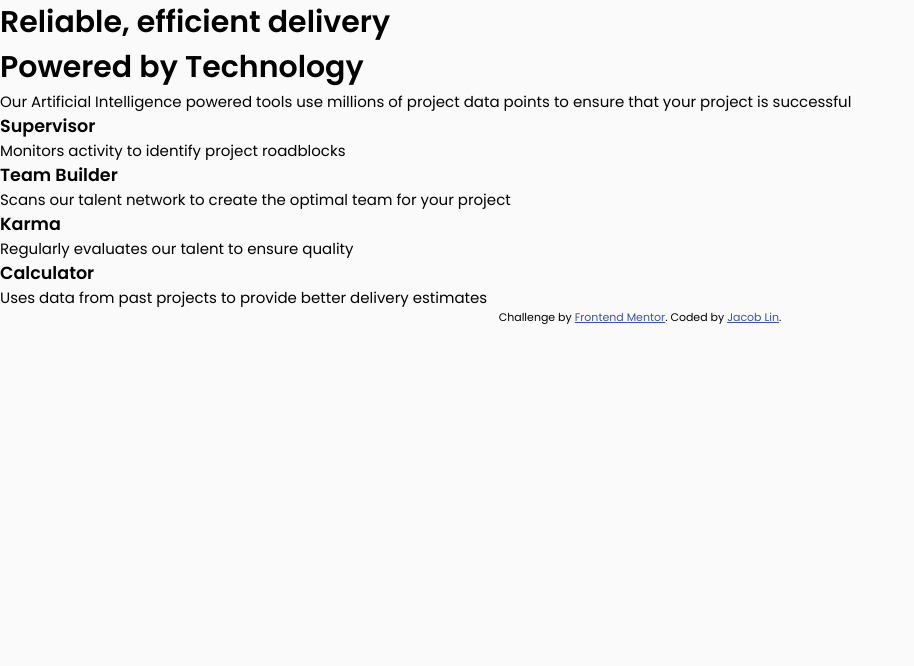
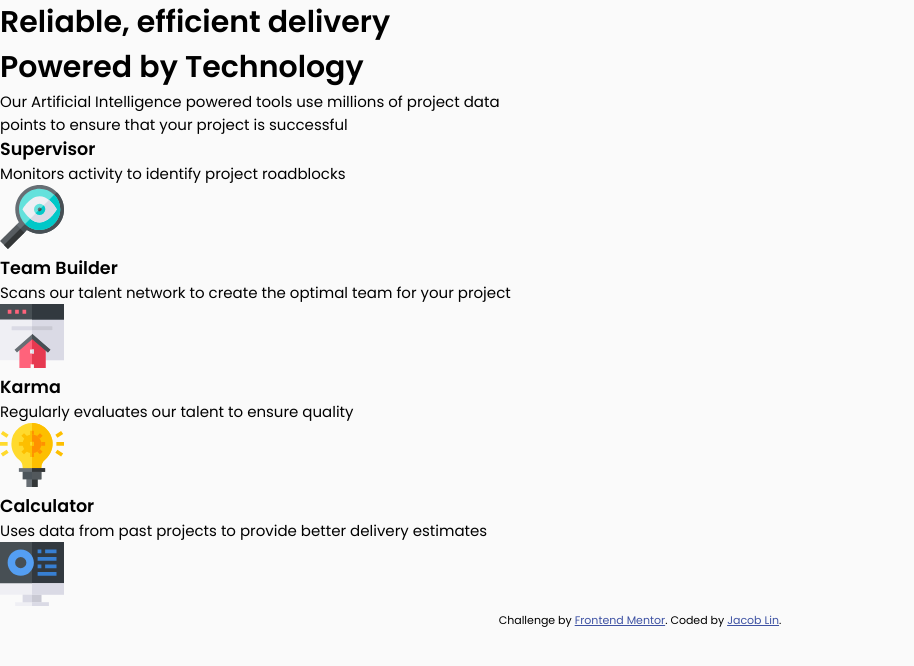
Before and after one commit to jacoblindev/FM-FourCards, a plain HTML site: page index.html in a window 1280 px wide. Shown: the whole page, without its empty margins (0-914 px from the left). Drawn offline with Linux system fonts and the light colour scheme.

Commit message:
Update index.html

```diff
--- a/index.html
+++ b/index.html
@@ -13,23 +13,38 @@
 
 <body>
 
-  <h1>Reliable, efficient delivery</h1>
-  <h1>Powered by Technology</h1>
+  <header>
+    <h1 id="sub-title">Reliable, efficient delivery</h1>
+    <h1 id="main-title">Powered by Technology</h1>
+    <p>Our Artificial Intelligence powered tools use millions of project data<br>points to ensure that your project is
+      successful</p>
+  </header>
 
-  <p>Our Artificial Intelligence powered tools use millions of project data points
-  to ensure that your project is successful</p>
-
+  <main>
+    <div class="card cyan">
       <h3>Supervisor</h3>
       <p>Monitors activity to identify project roadblocks</p>
+      <img src="./images/icon-supervisor.svg" alt="icon-supervisor">
+    </div>
 
+    <div class="card red">
       <h3>Team Builder</h3>
       <p>Scans our talent network to create the optimal team for your project</p>
+      <img src="./images/icon-team-builder.svg" alt="icon-team-builder">
+    </div>
 
+    <div class="card orange">
       <h3>Karma</h3>
       <p>Regularly evaluates our talent to ensure quality</p>
+      <img src="./images/icon-karma.svg" alt="icon-karma">
+    </div>
 
+    <div class="card blue">
       <h3>Calculator</h3>
       <p>Uses data from past projects to provide better delivery estimates</p>
+      <img src="./images/icon-calculator.svg" alt="icon-calculator">
+    </div>
+  </main>
 
   <footer>
     <p class="attribution">
```
Lines whose indentation alone changed are shown as unchanged.
